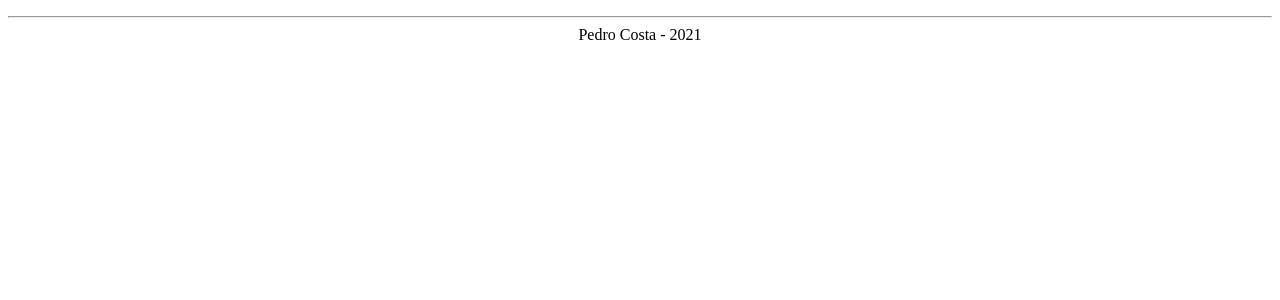
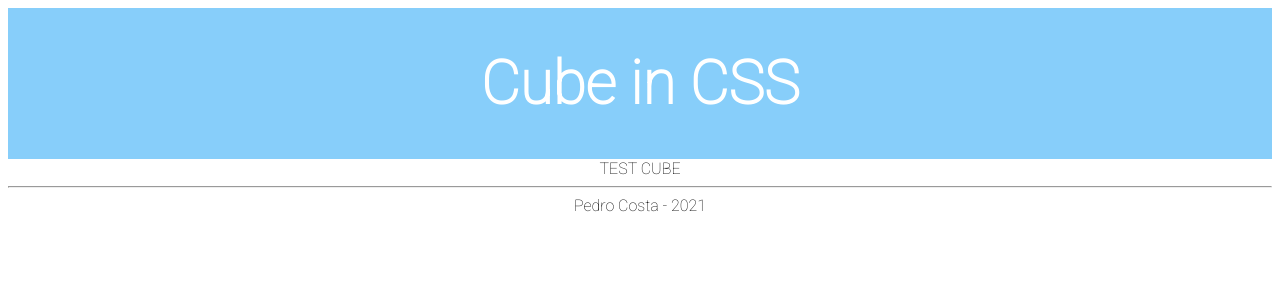
Before and after one commit to Pedro-Costa-Uni-Projects/Django-CSS-Py-JS, a Django app: page / in a window 1280 px wide. Shown: the top 300 px of the page. Run offline with Django 3.2, Linux system fonts and the light colour scheme; parts of the project's set-up code (start-up, migrations or seed data) failed here and were passed over.

Commit message:
Some testing

```diff
--- a/website/static/website/css/base.css
+++ b/website/static/website/css/base.css
@@ -1,6 +1,6 @@
 * {
     box-sizing: border-box;
-    font-family: 'New Tegomin', serif;
+    font-family: 'Roboto', sans-serif;
 }
 
 /*CSS GRID NAMES*/
@@ -26,3 +26,16 @@ footer {grid-area: footer;}
 @media (max-width: 600px) {
 
 }
+
+.header {
+    text-align: center;
+    background: lightskyblue;
+    color: white;
+    font-size: 30px;
+}
+
+main > div {
+    display: flex;
+    justify-content: center;
+    align-items: center;
+}
--- a/website/templates/website/base.html
+++ b/website/templates/website/base.html
@@ -10,7 +10,11 @@
     <link rel="stylesheet" href="{% static 'website/css/base.css' %}">
 
     <link rel="stylesheet" href="https://fonts.googleapis.com/icon?family=Material+Icons">
-    <link rel="preconnect" href="https://fonts.gstatic.com">
+
+    <link rel="preconnect" href="https://fonts.googleapis.com">
+    <link rel="preconnect" href="https://fonts.gstatic.com" crossorigin>
+    <link href="https://fonts.googleapis.com/css2?family=Roboto:wght@100&display=swap" rel="stylesheet">
+
     <link rel="shortcut icon" type="image/x-icon" href="{% static 'website/images/favicon.ico' %}"/>
 
     <title>Django/CSS/Python/JavaScript</title>
@@ -23,14 +27,13 @@
     </script>
 </head>
 <body>
-    <header>
-
+    <header class="header">
+        <h1>Cube in CSS</h1>
     </header>
     <nav>
-
     </nav>
     <main>
-
+        <div>TEST CUBE</div>
     </main>
     <footer>
         <hr>
```
